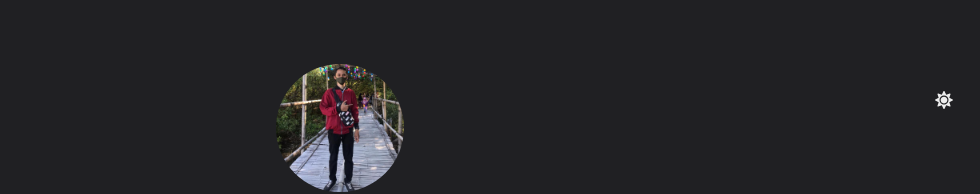
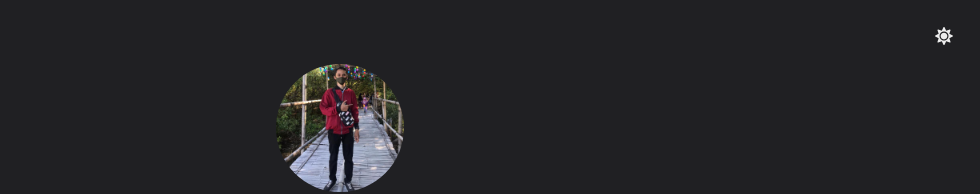
Before and after one commit to bungambohlah/afif.dev, a Next.js app: page / in a window 1280 px wide. Shown: the top 194 px of the page, without its empty margins (300-1280 px from the left). Built offline with nearby package versions, Linux system fonts and the light colour scheme; what @badrap/bar-of-progress would draw is missing.

Commit message:
:sparkles: feat: add new animation and transition effect of framer with chakra ui functionality

```diff
--- a/src/components/ButtonTriggerColorMode.tsx
+++ b/src/components/ButtonTriggerColorMode.tsx
@@ -1,6 +1,8 @@
 import { useColorMode, useColorModeValue, IconButton } from '@chakra-ui/react';
 import type { PropsWithChildren } from 'react';
 import { FaMoon, FaSun } from 'react-icons/fa';
+
+import ChakraFramerBox from './framermotion/ChakraFramerBox';
 
 export default function ButtonTriggerColorMode(
   props: PropsWithChildren<Record<string, unknown>>,
@@ -10,6 +12,7 @@ export default function ButtonTriggerColorMode(
   const SwitchIcon = useColorModeValue(FaMoon, FaSun);
 
   return (
+    <ChakraFramerBox whileTap={{ scale: 0.5 }}>
       <IconButton
         size='md'
         fontSize='lg'
@@ -21,5 +24,6 @@ export default function ButtonTriggerColorMode(
         icon={<SwitchIcon />}
         {...props}
       />
+    </ChakraFramerBox>
   );
 }
--- /dev/null
+++ b/src/components/Transition.tsx
@@ -0,0 +1,46 @@
+import { AnimatePresence } from 'framer-motion';
+import { useRouter } from 'next/router';
+import type { PropsWithChildren } from 'react';
+
+import ChakraFramerBox from './framermotion/ChakraFramerBox';
+
+const variants = {
+  in: {
+    opacity: 1,
+    scale: 1,
+    y: 0,
+    transition: {
+      duration: 0.75,
+      delay: 0.5,
+    },
+  },
+  out: {
+    opacity: 0,
+    scale: 1,
+    y: 40,
+    transition: {
+      duration: 0.75,
+    },
+  },
+};
+
+export default function Transition({
+  children,
+}: PropsWithChildren): JSX.Element {
+  const { asPath } = useRouter();
+
+  return (
+    <div className='pageTransitionEffect'>
+      <AnimatePresence initial={false} exitBeforeEnter>
+        <ChakraFramerBox
+          key={asPath}
+          variants={variants}
+          animate='in'
+          initial='out'
+          exit='out'>
+          {children}
+        </ChakraFramerBox>
+      </AnimatePresence>
+    </div>
+  );
+}
--- /dev/null
+++ b/src/components/framermotion/ChakraFramerBox.tsx
@@ -0,0 +1,8 @@
+import { chakra } from '@chakra-ui/react';
+import { motion, isValidMotionProp } from 'framer-motion';
+
+const ChakraFramerBox = chakra(motion.div, {
+  shouldForwardProp: (prop) => isValidMotionProp(prop) || prop === 'children',
+});
+
+export default ChakraFramerBox;
--- a/src/pages/_app.js
+++ b/src/pages/_app.js
@@ -1,13 +1,14 @@
 import ProgressBar from '@badrap/bar-of-progress';
 import { ChakraProvider, CSSReset } from '@chakra-ui/react';
 import Nav from 'components/Nav';
+import Transition from 'components/Transition';
 import { DefaultSeo } from 'next-seo';
 import Head from 'next/head';
 import Router from 'next/router';
-import { Fragment } from 'react';
 
 import { SEO } from '../constants/seo-constant';
 import theme from '../styles/theme';
+import '../styles/transition.css';
 
 const progress = new ProgressBar({
   size: 2,
@@ -81,8 +82,10 @@ function App({ Component, pageProps, router }) {
       />
       <ChakraProvider theme={theme}>
         <Nav />
-        <CSSReset />
-        <Component {...pageProps} />
+        <Transition>
+          <CSSReset />
+          <Component {...pageProps} />
+        </Transition>
       </ChakraProvider>
     </>
   );
--- /dev/null
+++ b/src/styles/transition.css
@@ -0,0 +1,3 @@
+.pageTransitionEffect {
+  overflow: hidden;
+}
```
Lines whose indentation alone changed are shown as unchanged.
